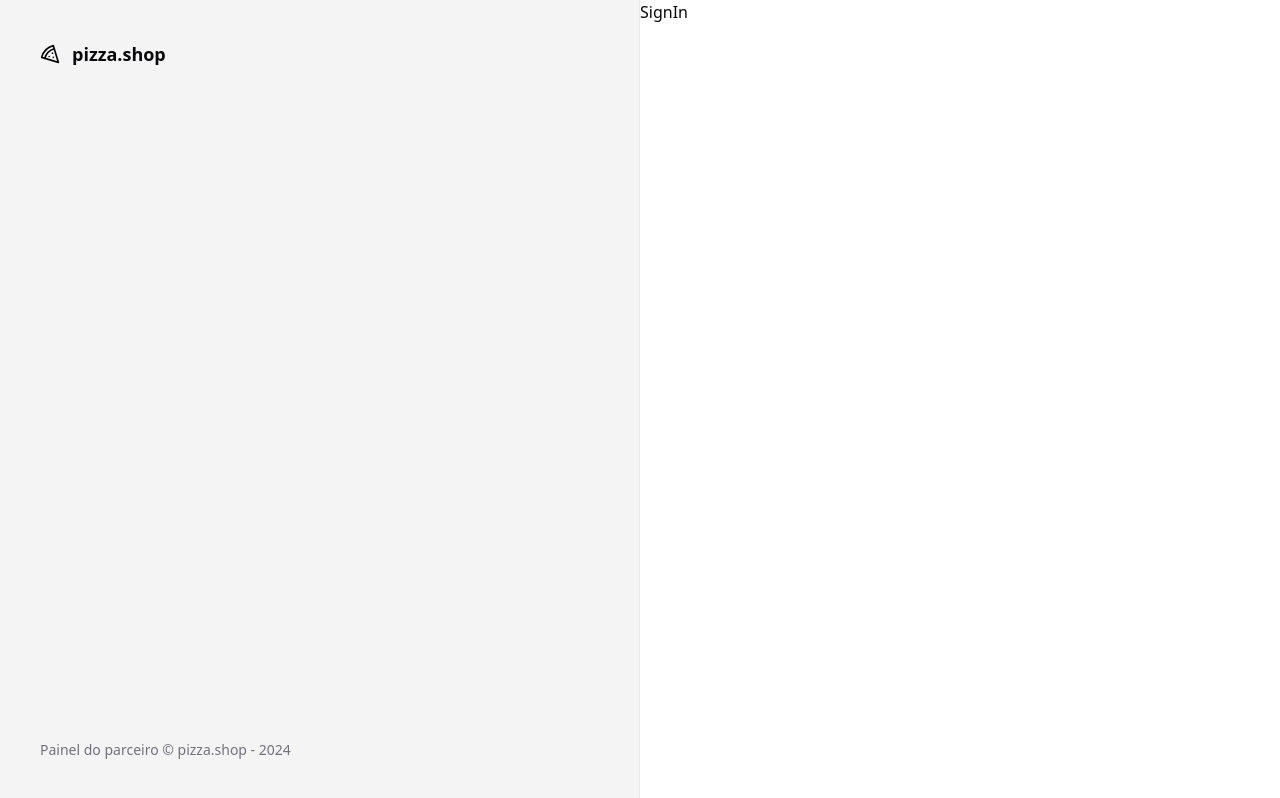
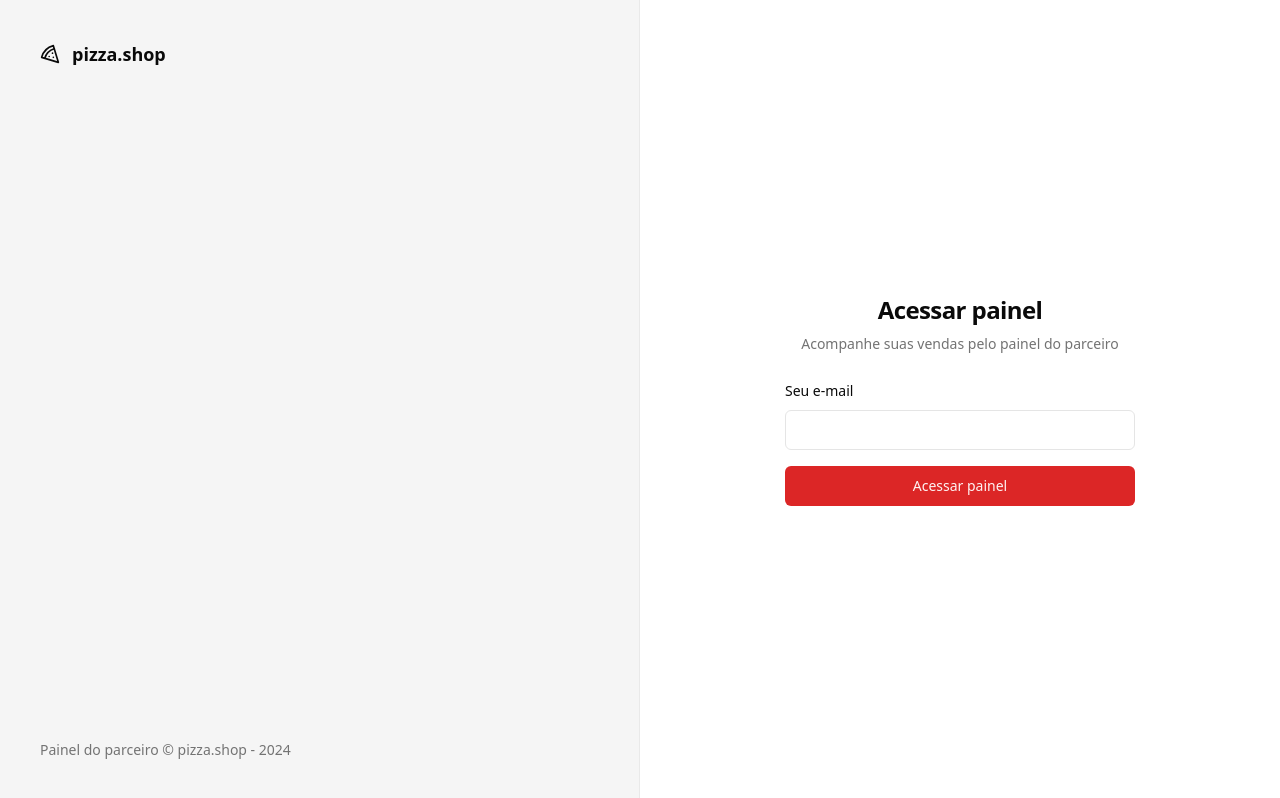
Before and after one commit to fcomateus/ignite-pizzashop, a React (Vite) app: page /sign-in in a window 1280 px wide. Built offline with nearby package versions, Linux system fonts and the light colour scheme.

Commit message:
layout login page

```diff
--- a/package.json
+++ b/package.json
@@ -10,6 +10,7 @@
     "preview": "vite preview"
   },
   "dependencies": {
+    "@radix-ui/react-label": "^2.0.2",
     "@radix-ui/react-slot": "^1.0.2",
     "class-variance-authority": "^0.7.0",
     "clsx": "^2.1.1",
--- /dev/null
+++ b/src/components/ui/input.tsx
@@ -0,0 +1,25 @@
+import * as React from "react"
+
+import { cn } from "@/lib/utils"
+
+export interface InputProps
+  extends React.InputHTMLAttributes<HTMLInputElement> {}
+
+const Input = React.forwardRef<HTMLInputElement, InputProps>(
+  ({ className, type, ...props }, ref) => {
+    return (
+      <input
+        type={type}
+        className={cn(
+          "flex h-10 w-full rounded-md border border-input bg-background px-3 py-2 text-sm ring-offset-background file:border-0 file:bg-transparent file:text-sm file:font-medium placeholder:text-muted-foreground focus-visible:outline-none focus-visible:ring-2 focus-visible:ring-ring focus-visible:ring-offset-2 disabled:cursor-not-allowed disabled:opacity-50",
+          className
+        )}
+        ref={ref}
+        {...props}
+      />
+    )
+  }
+)
+Input.displayName = "Input"
+
+export { Input }
--- /dev/null
+++ b/src/components/ui/label.tsx
@@ -0,0 +1,24 @@
+import * as React from "react"
+import * as LabelPrimitive from "@radix-ui/react-label"
+import { cva, type VariantProps } from "class-variance-authority"
+
+import { cn } from "@/lib/utils"
+
+const labelVariants = cva(
+  "text-sm font-medium leading-none peer-disabled:cursor-not-allowed peer-disabled:opacity-70"
+)
+
+const Label = React.forwardRef<
+  React.ElementRef<typeof LabelPrimitive.Root>,
+  React.ComponentPropsWithoutRef<typeof LabelPrimitive.Root> &
+    VariantProps<typeof labelVariants>
+>(({ className, ...props }, ref) => (
+  <LabelPrimitive.Root
+    ref={ref}
+    className={cn(labelVariants(), className)}
+    {...props}
+  />
+))
+Label.displayName = LabelPrimitive.Root.displayName
+
+export { Label }
--- a/src/global.css
+++ b/src/global.css
@@ -2,69 +2,54 @@
   @tailwind components;
   @tailwind utilities;
 
+
 @layer base {
   :root {
     --background: 0 0% 100%;
-      --foreground: 240 10% 3.9%;
-
+    --foreground: 0 0% 3.9%;
     --card: 0 0% 100%;
-      --card-foreground: 240 10% 3.9%;
-
+    --card-foreground: 0 0% 3.9%;
     --popover: 0 0% 100%;
-      --popover-foreground: 240 10% 3.9%;
-
-      --primary: 240 5.9% 10%;
-      --primary-foreground: 0 0% 98%;
-
-      --secondary: 240 4.8% 95.9%;
-      --secondary-foreground: 240 5.9% 10%;
-
-      --muted: 240 4.8% 95.9%;
-      --muted-foreground: 240 3.8% 46.1%;
-
-      --accent: 240 4.8% 95.9%;
-      --accent-foreground: 240 5.9% 10%;
-
+    --popover-foreground: 0 0% 3.9%;
+    --primary: 0 72.2% 50.6%;
+    --primary-foreground: 0 85.7% 97.3%;
+    --secondary: 0 0% 96.1%;
+    --secondary-foreground: 0 0% 9%;
+    --muted: 0 0% 96.1%;
+    --muted-foreground: 0 0% 45.1%;
+    --accent: 0 0% 96.1%;
+    --accent-foreground: 0 0% 9%;
     --destructive: 0 84.2% 60.2%;
     --destructive-foreground: 0 0% 98%;
-
-      --border: 240 5.9% 90%;
-      --input: 240 5.9% 90%;
-      --ring: 240 10% 3.9%;
-
+    --border: 0 0% 89.8%;
+    --input: 0 0% 89.8%;
+    --ring: 0 72.2% 50.6%;
     --radius: 0.5rem;
   }
 
   .dark {
-      --background: 240 10% 3.9%;
+    --background: 0 0% 3.9%;
     --foreground: 0 0% 98%;
-
-      --card: 240 10% 3.9%;
+    --card: 0 0% 3.9%;
     --card-foreground: 0 0% 98%;
-
-      --popover: 240 10% 3.9%;
+    --popover: 0 0% 3.9%;
     --popover-foreground: 0 0% 98%;
-
-      --primary: 0 0% 98%;
-      --primary-foreground: 240 5.9% 10%;
-
-      --secondary: 240 3.7% 15.9%;
+    --primary: 0 72.2% 50.6%;
+    --primary-foreground: 0 85.7% 97.3%;
+    --secondary: 0 0% 14.9%;
     --secondary-foreground: 0 0% 98%;
-
-      --muted: 240 3.7% 15.9%;
-      --muted-foreground: 240 5% 64.9%;
-
-      --accent: 240 3.7% 15.9%;
+    --muted: 0 0% 14.9%;
+    --muted-foreground: 0 0% 63.9%;
+    --accent: 0 0% 14.9%;
     --accent-foreground: 0 0% 98%;
-
     --destructive: 0 62.8% 30.6%;
     --destructive-foreground: 0 0% 98%;
-
-      --border: 240 3.7% 15.9%;
-      --input: 240 3.7% 15.9%;
-      --ring: 240 4.9% 83.9%;
+    --border: 0 0% 14.9%;
+    --input: 0 0% 14.9%;
+    --ring: 0 72.2% 50.6%;
   }
 }
+
 
   @layer base {
     * {
--- a/src/pages/auth/sign-in.tsx
+++ b/src/pages/auth/sign-in.tsx
@@ -1,10 +1,29 @@
+import { Button } from "@/components/ui/button"
+import { Input } from "@/components/ui/input"
+import { Label } from "@/components/ui/label"
 import { Helmet } from "react-helmet-async"
 
 export function SignIn() {
     return (
         <>
             <Helmet title="Login" />
-            <h1>SignIn</h1>
+            <div className="p-8">
+                <div className="w-[350px] flex flex-col justify-center gap-6">
+                    <div className="flex flex-col gap-2 text-center">
+                        <h1 className="text-2xl font-semibold tracking-tight">Acessar painel</h1>
+                        <p className="text-sm text-muted-foreground">Acompanhe suas vendas pelo painel do parceiro</p>
+                    </div>
+
+                    <form className="space-y-4">
+                        <div className="space-y-2">
+                            <Label htmlFor="email">Seu e-mail</Label>
+                            <Input id="email" type="email" />
+                        </div>
+
+                        <Button className="w-full" type="submit">Acessar painel</Button>
+                    </form>
+                </div>
+            </div>
         </>
     )
 
--- a/src/pages/layouts/auth.tsx
+++ b/src/pages/layouts/auth.tsx
@@ -14,7 +14,7 @@
                 </footer>
             </div>
 
-            <div>
+            <div className="flex flex-col items-center justify-center">
                 <Outlet />
             </div>
         </div>
```
Also changed, not shown: 1 other file (tests, documents, lock files or other folders). Lines whose indentation alone changed are shown as unchanged.
